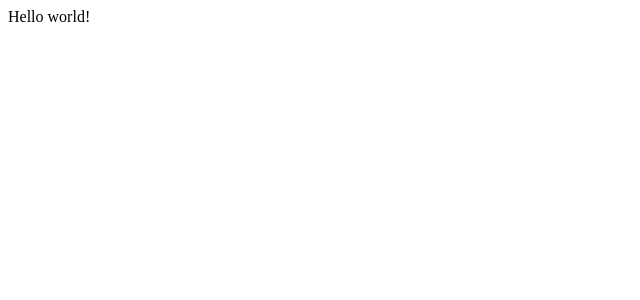
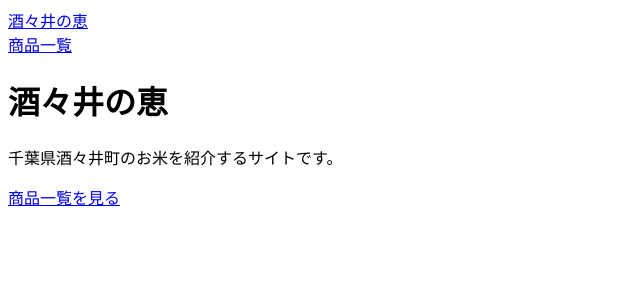
Before and after one commit to tomturner14/shisui-megumi-v2-front, a Next.js app: page / in a window 1280 px wide. Shown: the top 300 px of the page, without its empty margins (0-640 px from the left). Built offline with nearby package versions, Linux system fonts and the light colour scheme.

Commit message:
feat: 共通ヘッダーとトップページを追加

```diff
--- a/src/app/layout.tsx
+++ b/src/app/layout.tsx
@@ -1,8 +1,9 @@
 import type { Metadata } from "next";
+import Link from "next/link";
 
 export const metadata: Metadata = {
-  title: "Create Next App",
-  description: "Generated by create next app",
+  title: "酒々井の恵",
+  description: "千葉県酒々井町のお米を紹介するサイトです。",
 };
 
 export default function RootLayout({
@@ -11,8 +12,18 @@ export default function RootLayout({
   children: React.ReactNode;
 }>) {
   return (
-    <html lang="en">
-      <body>{children}</body>
+    <html lang="ja">
+      <body>
+        <header>
+          <Link href="/">酒々井の恵</Link>
+
+          <nav aria-label="メインナビゲーション">
+            <Link href="/products">商品一覧</Link>
+          </nav>
+        </header>
+
+        {children}
+      </body>
     </html>
   );
 }
--- a/src/app/page.tsx
+++ b/src/app/page.tsx
@@ -1,7 +1,13 @@
+import Link from "next/link";
+
 export default function Home() {
   return (
     <main>
-      <div>Hello world!</div>
+      <h1>酒々井の恵</h1>
+
+      <p>千葉県酒々井町のお米を紹介するサイトです。</p>
+
+      <Link href="/products">商品一覧を見る</Link>
     </main>
   );
 }
```
